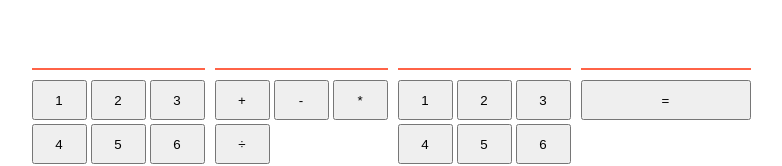
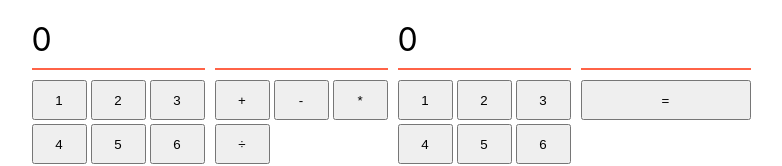
Before and after one commit to boolean-uk/react-state-calculator, a React (Vite) app: page / in a window 1280 px wide. Shown: the top 166 px of the page, without its empty margins (249-1031 px from the left). Built offline with nearby package versions, Linux system fonts and the light colour scheme.

Commit message:
extension 1 completed

```diff
--- a/src/App.jsx
+++ b/src/App.jsx
@@ -3,17 +3,25 @@ import { useState } from "react"
 
 function App() {
 
-  const [numOne, setNumOne] = useState('')
-  const [numTwo, setNumTwo] = useState('')
+  const [numOne, setNumOne] = useState(0)
+  const [numTwo, setNumTwo] = useState(0)
   const [operator, setOperator] = useState('')
   const [answer, setAnswer] = useState('')
 
   function handleNumClick1(e) {
+    if (numOne === 0) {
+      setNumOne(e.target.value)
+    } else if (!numOne.includes(0)) {
     setNumOne(numOne + e.target.value)
+    }
   }
 
   function handleNumClick2(e) {
+    if (numTwo === 0) {
+      setNumTwo(e.target.value)
+    } else if (!numTwo.includes(0)) {
     setNumTwo(numTwo + e.target.value)
+    }
   }
 
   function handleOperatorClick(e) {
@@ -21,8 +29,8 @@ function App() {
   }
 
   function handleClearClick() {
-    setNumOne('')
-    setNumTwo('')
+    setNumOne(0)
+    setNumTwo(0)
     setOperator('')
     setAnswer('')
   }
```
